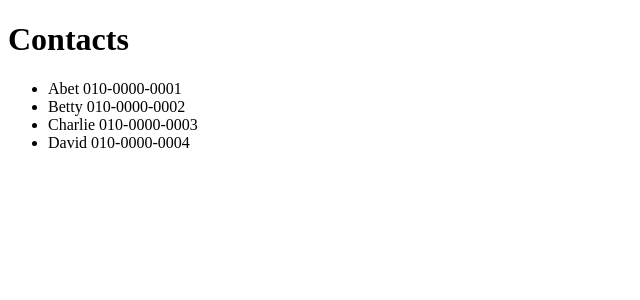
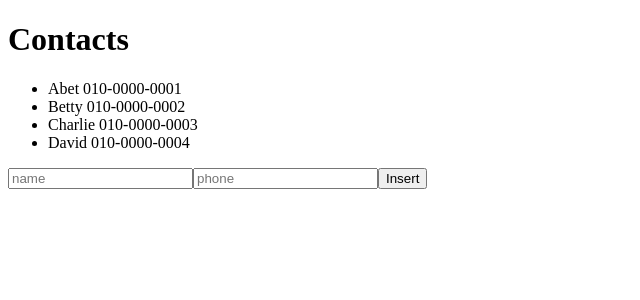
Before and after one commit to xotrs/react-study, a React app: page / in a window 1280 px wide. Shown: the top 300 px of the page, without its empty margins (0-640 px from the left). Built offline with nearby package versions, Linux system fonts and the light colour scheme.

Commit message:
https://velopert.com/1015 , b. Contact: 렌더링 할 컴포넌트에 추가

```diff
--- a/src/components/App.js
+++ b/src/components/App.js
@@ -2,11 +2,15 @@ import React from 'react';
 import Header from './Header';
 import Content from './Content';
 import Contacts from './Contacts';
+import ContactCreator from './ContactCreator';
 
 class App extends React.Component {
     render(){
         return (
+            <div>
                 <Contacts />
+                <ContactCreator />
+            </div>
         );
     }
 }
--- /dev/null
+++ b/src/components/ContactCreator.js
@@ -0,0 +1,28 @@
+import React from 'react';
+
+class ContactCreator extends React.Component {
+    constructor(props){
+            super(props);
+            this.state = {
+                contactData: {
+                    name: "",
+                    phone: ""
+                }
+            };
+        }
+    render(){
+        return (
+            <div>
+                <p>
+                    <input type="text" name="name" placeholder="name" value={this.state.name}/>
+                    <input type="text" name="phone" placeholder="phone" value={this.state.phone}/>
+                    <button>
+                    Insert
+                    </button>
+                </p>
+            </div>
+        );
+    }
+}
+
+export default ContactCreator;
```
